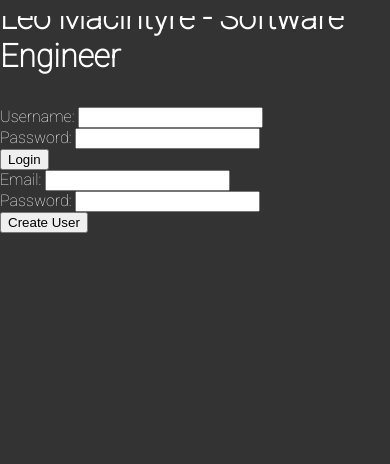
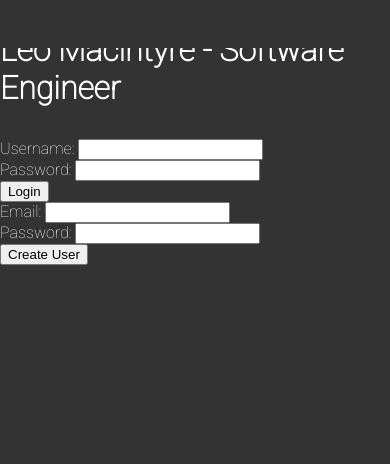
Before and after one commit to leomac81/API.fastapi, a FastAPI app: page / in a window 390 px wide. Shown: the top 464 px of the page. Before the commit the page ends 233 px from the top, so only its background shows below. Run offline with FastAPI, Linux system fonts and the light colour scheme; parts of the project's set-up code (start-up, migrations or seed data) failed here and were passed over.

```diff
--- a/static/styles.css
+++ b/static/styles.css
@@ -11,7 +11,11 @@ body {
   padding-top: 2rem;
 
 }
-
+@media (max-width: 768px) {
+  body {
+    padding-top: 4rem;
+  }
+}
 .main-wrapper {
   display: flex;
   flex-direction: column;
```
